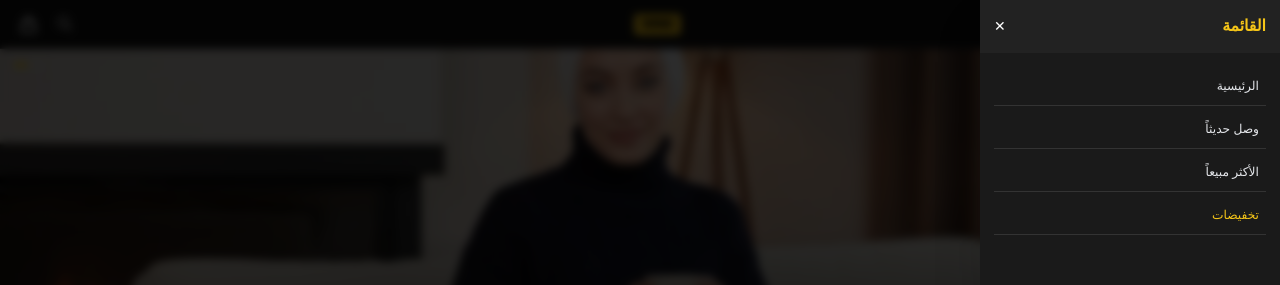
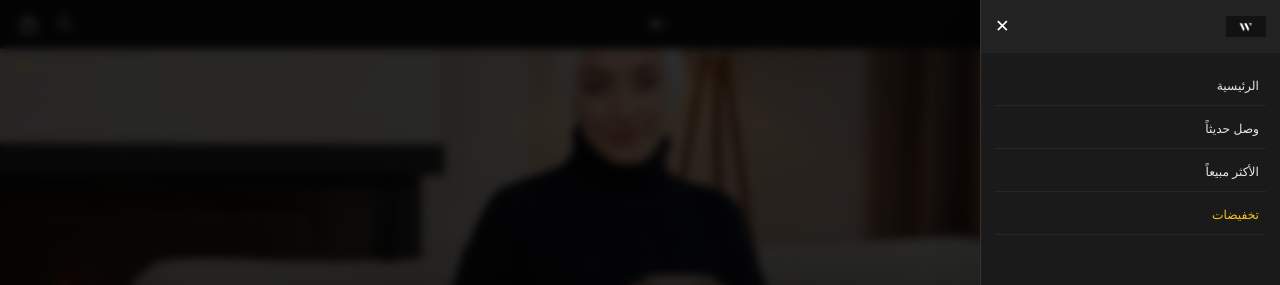
Before and after one commit to windegp/WIND-Shopping, a Next.js app: page / in a window 1280 px wide. Both pictures are taken after a click on the button 1252 px from the left and 24 px from the top of the page. Shown: the top 285 px of the page. Built offline with nearby package versions, Linux system fonts and the light colour scheme.

Commit message:
تعديل اللوجو وتنسيق الناف بار بستايل IMDb

```diff
--- a/src/components/layout/Navbar.js
+++ b/src/components/layout/Navbar.js
@@ -15,25 +15,28 @@ export default function Navbar() {
   ];
 
   return (
-    // ارتفاع 56px فقط (h-14) مثل تطبيقات الموبايل القياسية
+    // ارتفاع ثابت واحترافي 56px
     <nav className="bg-[#121212] border-b border-[#333] sticky top-0 z-[100] h-14">
       <div className="max-w-[1280px] mx-auto px-4 h-full flex items-center justify-between">
 
-        {/* زر القائمة - صغير وبسيط */}
-        <button onClick={() => setIsMenuOpen(true)} className="text-white p-1">
+        {/* زر القائمة الجانبية */}
+        <button onClick={() => setIsMenuOpen(true)} className="text-white p-1 active:scale-90 transition-transform">
           <svg className="w-6 h-6" fill="none" stroke="currentColor" viewBox="0 0 24 24">
             <path strokeLinecap="round" strokeLinejoin="round" strokeWidth={2} d="M4 6h16M4 12h16M4 18h16" />
           </svg>
         </button>
 
-        {/* اللوجو - حجم مضغوط */}
-        <Link href="/" className="flex items-center gap-1">
-          <div className="bg-[#F5C518] text-black font-black px-2 py-0.5 rounded-[4px] text-sm tracking-tighter">
-            WIND
-          </div>
+        {/* اللوجو الجديد - استبدال النص بالصورة */}
+        <Link href="/" className="flex items-center">
+          <img
+            src="/logo.jpg"
+            alt="WIND"
+            className="h-8 w-auto object-contain"
+            // h-8 تعني 32 بكسل، وهو الارتفاع المثالي لـ Navbar بارتفاع 56 بكسل
+          />
         </Link>
 
-        {/* أيقونة السلة والبحث */}
+        {/* أيقونات البحث والسلة */}
         <div className="flex items-center gap-3">
           <button className="text-white p-1">
             <svg className="w-5 h-5" fill="none" stroke="currentColor" viewBox="0 0 24 24">
@@ -41,12 +44,12 @@ export default function Navbar() {
             </svg>
           </button>
 
-          <button onClick={toggleCart} className="relative p-1">
+          <button onClick={toggleCart} className="relative p-1 active:scale-90 transition-transform">
             <svg className="w-6 h-6 text-white" fill="none" stroke="currentColor" viewBox="0 0 24 24">
               <path strokeLinecap="round" strokeLinejoin="round" strokeWidth={2} d="M16 11V7a4 4 0 00-8 0v4M5 9h14l1 12H4L5 9z" />
             </svg>
             {cartItems.length > 0 && (
-              <span className="absolute -top-1 -right-1 bg-[#F5C518] text-black text-[9px] font-bold w-4 h-4 flex items-center justify-center rounded-full">
+              <span className="absolute -top-1 -right-1 bg-[#F5C518] text-black text-[9px] font-bold w-4 h-4 flex items-center justify-center rounded-full border border-black">
                 {cartItems.length}
               </span>
             )}
@@ -54,14 +57,15 @@ export default function Navbar() {
         </div>
       </div>
 
-      {/* القائمة الجانبية (تم تصغير الخطوط فيها أيضاً) */}
+      {/* المنيو الجانبية (Mobile Menu) */}
       {isMenuOpen && (
         <div className="fixed inset-0 z-[150] flex" dir="rtl">
           <div className="absolute inset-0 bg-black/80 backdrop-blur-sm" onClick={() => setIsMenuOpen(false)}></div>
-          <div className="relative bg-[#1a1a1a] w-3/4 max-w-[300px] h-full shadow-2xl flex flex-col">
+          <div className="relative bg-[#1a1a1a] w-3/4 max-w-[300px] h-full shadow-2xl flex flex-col border-l border-[#333]">
             <div className="p-4 bg-[#222] flex justify-between items-center">
-              <span className="text-[#F5C518] font-bold text-lg">القائمة</span>
-              <button onClick={() => setIsMenuOpen(false)} className="text-white">✕</button>
+              {/* لوجو صغير داخل المنيو أيضاً */}
+              <img src="/logo.jpg" alt="WIND" className="h-6 w-auto object-contain" />
+              <button onClick={() => setIsMenuOpen(false)} className="text-white text-xl">✕</button>
             </div>
             <ul className="p-4 space-y-1">
               {categories.map((cat, i) => (
@@ -69,7 +73,7 @@ export default function Navbar() {
                   <Link
                     href={cat.link}
                     onClick={() => setIsMenuOpen(false)}
-                    className={`block py-3 px-2 text-sm font-medium border-b border-[#333] ${cat.highlight ? 'text-[#F5C518]' : 'text-gray-200'}`}
+                    className={`block py-3 px-2 text-sm font-medium border-b border-[#333]/50 ${cat.highlight ? 'text-[#F5C518]' : 'text-gray-200'}`}
                   >
                     {cat.name}
                   </Link>
```
Also changed, not shown: public/logo.jpg.
